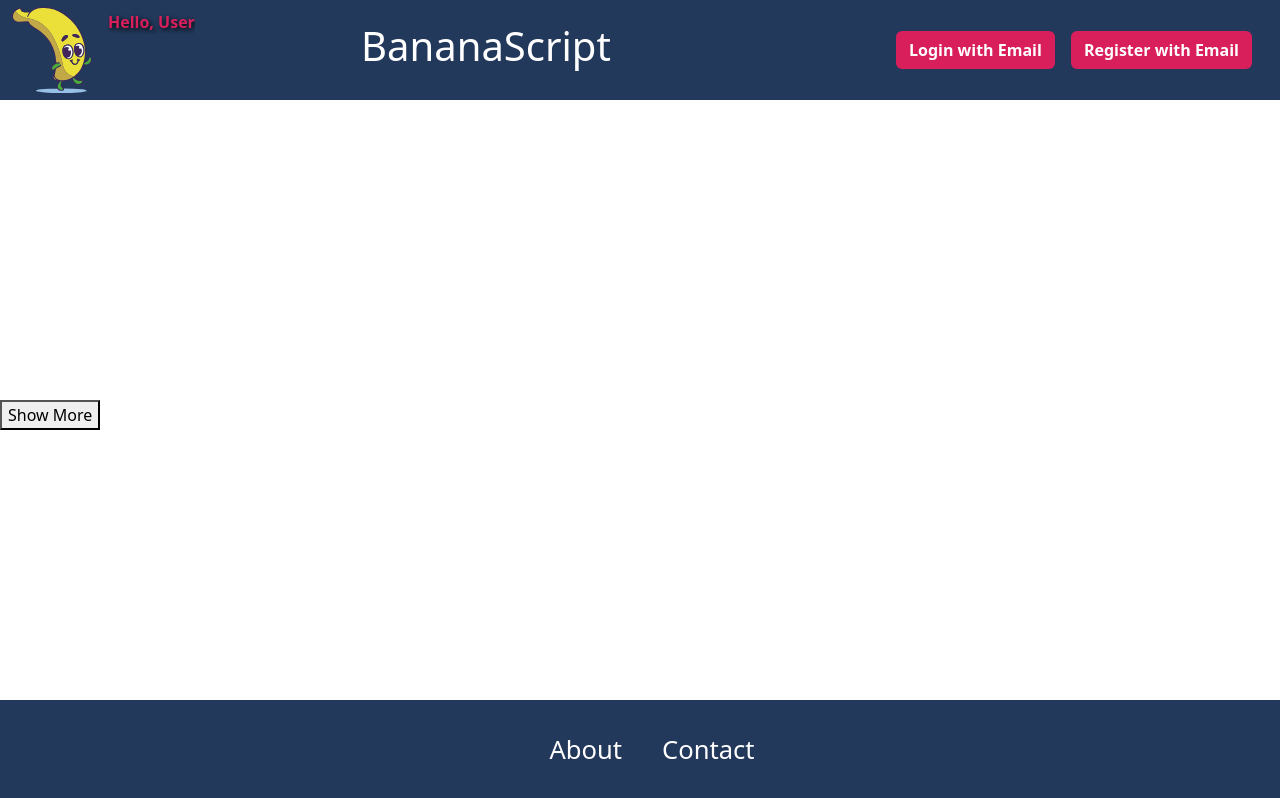
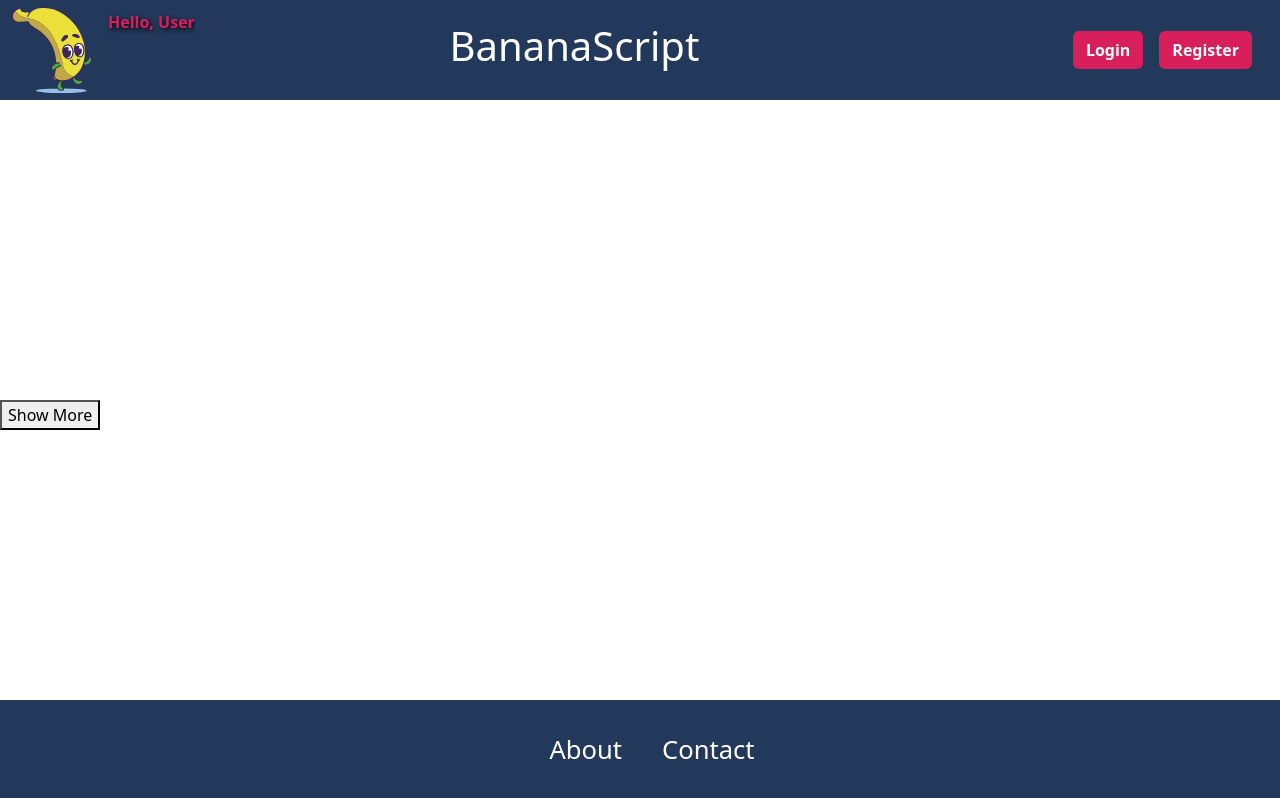
Before and after one commit to ExoPolit/js-quiz-pairProgramming-fes, a React (Create React App) app: page / in a window 1280 px wide. Built offline with nearby package versions, Linux system fonts and the light colour scheme.

Commit message:
Update button labels in LoginButton.js and RegisterButton.js

```diff
--- a/src/auth/LoginButton.js
+++ b/src/auth/LoginButton.js
@@ -25,7 +25,7 @@ function LoginBtn() {
         size="md"
         id="login-btn"
       >
-        Login with Email
+        Login
       </Button>
       <LoginModal show={showLoginModal} handleClose={handleCloseLoginModal} />
     </div>
--- a/src/auth/RegisterButton.js
+++ b/src/auth/RegisterButton.js
@@ -32,7 +32,7 @@ const RegisterBtn = () => {
       size="md"
       id="signout-btn"
     >
-      Register with Email
+      Register
     </Button>
     <RegisterModal show={showRegisterModal} handleClose={handleCloseRegisterModal} />
     </div>
```
